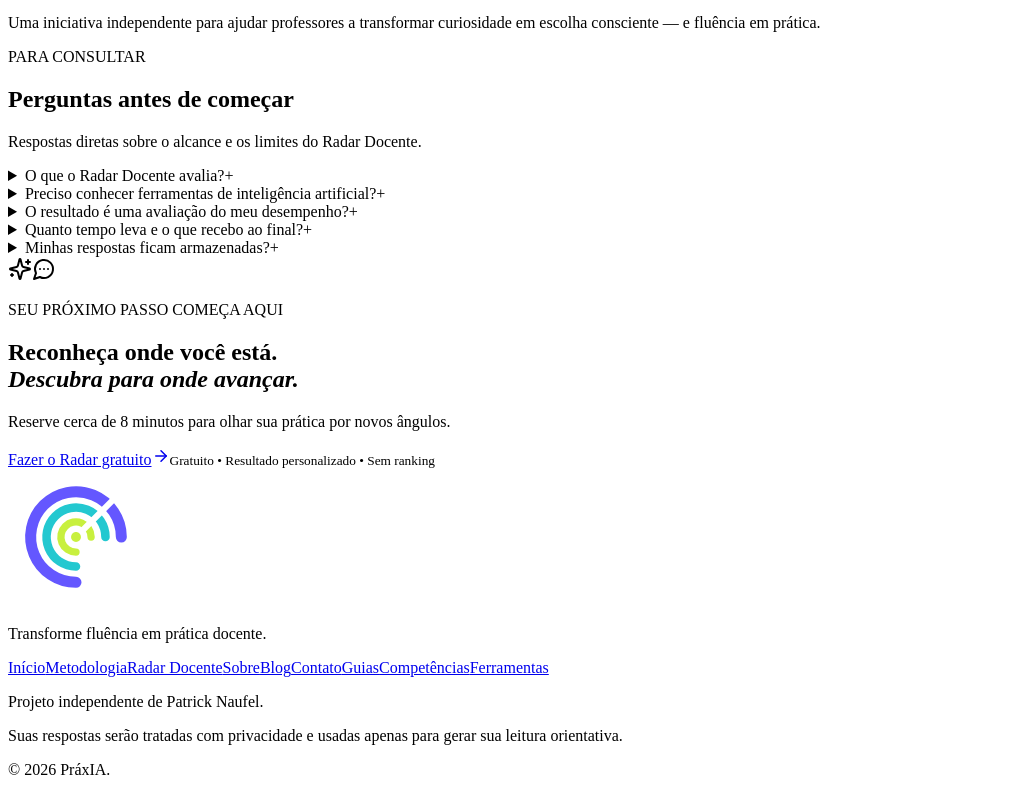
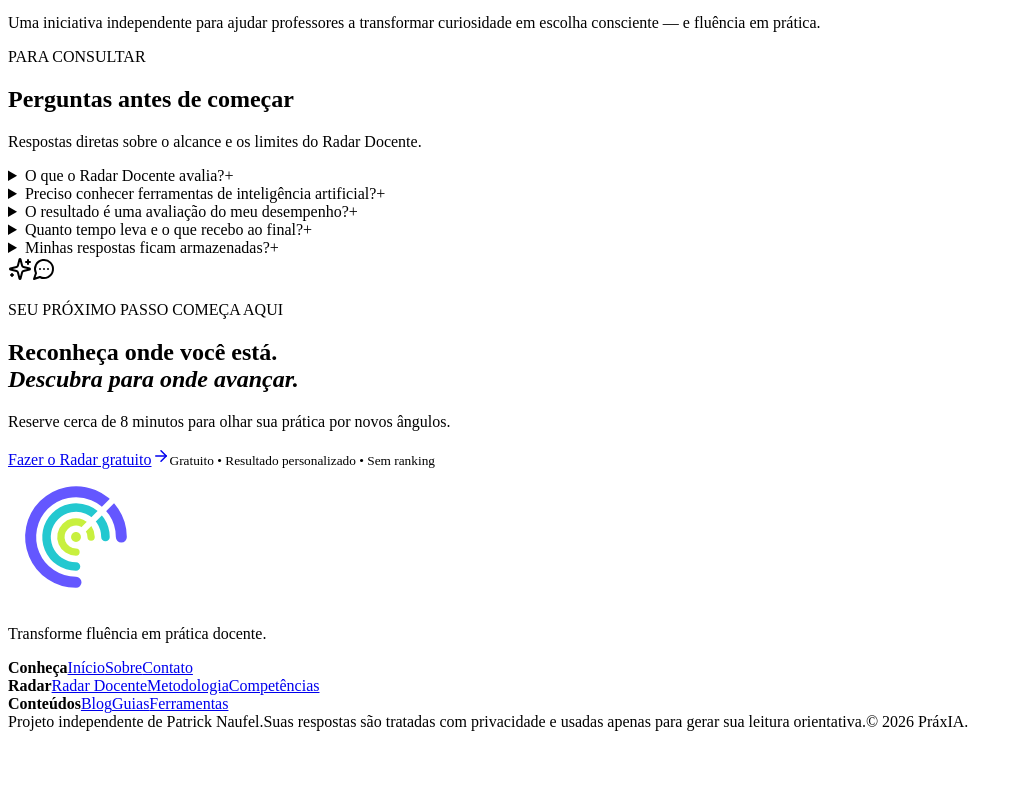
Before and after one commit to naufelpatrick/radar-docente, a React (Vite) app: page / in a window 1280 px wide. Shown: the part 6430-7225 px from the top of the page, without its empty margins (0-1023 px from the left). After the commit the page ends 7169 px from the top, so only its background shows below. Built offline with nearby package versions, Linux system fonts and the light colour scheme; the HTML template or start-up script is replaced by a standard one.

Commit message:
feat: reorganiza navegação do rodapé

```diff
--- a/src/components/Footer.tsx
+++ b/src/components/Footer.tsx
@@ -4,26 +4,37 @@
 export function Footer() {
   return (
     <footer className="footer">
-      <div className="shell footer__inner">
-        <div>
+      <div className="shell">
+        <div className="footer__top">
+          <div className="footer__brand">
             <BrandMark inverse />
             <p>Transforme fluência em prática docente.</p>
           </div>
-        <div className="footer__legal">
-          <nav aria-label="Navegação do rodapé">
+          <nav className="footer__navigation" aria-label="Navegação do rodapé">
+            <div>
+              <strong>Conheça</strong>
               <Link to="/">Início</Link>
+              <Link to="/sobre">Sobre</Link>
+              <Link to="/contato">Contato</Link>
+            </div>
+            <div>
+              <strong>Radar</strong>
+              <Link to="/radar-docente">Radar Docente</Link>
               <Link to="/metodologia">Metodologia</Link>
-            <Link to="/radar-docente">Radar Docente</Link>
-            <Link to="/sobre">Sobre</Link>
+              <Link to="/competencias">Competências</Link>
+            </div>
+            <div>
+              <strong>Conteúdos</strong>
               <Link to="/blog">Blog</Link>
-            <Link to="/contato">Contato</Link>
               <Link to="/guias">Guias</Link>
-            <Link to="/competencias">Competências</Link>
               <Link to="/ferramentas">Ferramentas</Link>
+            </div>
           </nav>
-          <p>Projeto independente de Patrick Naufel.</p>
-          <p>Suas respostas serão tratadas com privacidade e usadas apenas para gerar sua leitura orientativa.</p>
-          <p>© {new Date().getFullYear()} PráxIA.</p>
+        </div>
+        <div className="footer__bottom">
+          <span>Projeto independente de Patrick Naufel.</span>
+          <span>Suas respostas são tratadas com privacidade e usadas apenas para gerar sua leitura orientativa.</span>
+          <span>© {new Date().getFullYear()} PráxIA.</span>
         </div>
       </div>
     </footer>
```
Also changed, not shown: src/styles.css (+3 -5 lines). Lines whose indentation alone changed are shown as unchanged.
